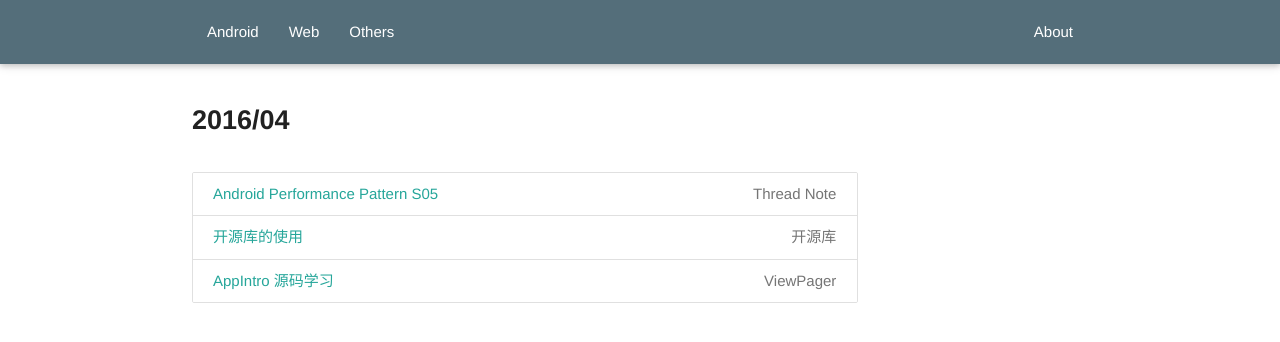
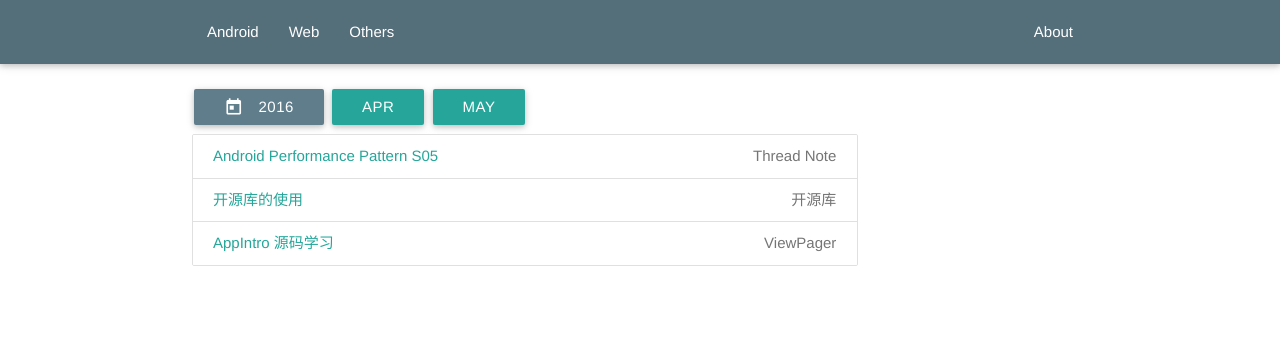
Before and after one commit to 13055512/13055512.github.io, a Jekyll site: the page built from index.html, in a window 1280 px wide. Shown: the top 342 px of the page. Built offline with Jekyll 4.4.1, drawn with Linux system fonts in a browser that asks for light colours.

Commit message:
更新下主页 UI

```diff
--- a/_includes/head.html
+++ b/_includes/head.html
@@ -4,6 +4,7 @@
   <title>{% if page.title %}{{ page.title }}{% else %}{{ site.title }}{% endif %}</title>
   <!--Import materialize.css-->
   <link type="text/css" rel="stylesheet" href="/css/materialize.my.css"  media="screen,projection"/>
+  <link href="https://fonts.googleapis.com/icon?family=Material+Icons" rel="stylesheet">
   <!--Let browser know website is optimized for mobile-->
   <meta name="viewport" content="width=device-width, initial-scale=1.0, maximum-scale=1.0, user-scalable=no"/>
 </head>
--- a/index.html
+++ b/index.html
@@ -5,7 +5,16 @@ layout: default
 <div class="container">
     <div class="row">
     <div class="col m9 s12">
-        <h2>2016/04</h2>
+        <br/>
+        <a class="btn dropdown-button white-text blue-grey " style="margin:2px" data-activates='dropdown-year'><i class="material-icons left">today</i>2016</a>
+        <!-- Dropdown Structure -->
+        <ul id='dropdown-year' class='dropdown-content'>
+            <li><a href="#">2016</a></li>
+            <li class="divider"></li>
+            <li><a href="#">EOF</a></li>
+        </ul>
+        <a class="btn white-text z-depth-1" style="margin:2px">Apr</a>
+        <a class="btn white-text z-depth-1" style="margin:2px">May</a>
         <div id="coll" class="collection">
           {% for post in site.posts %}
           <a class='collection-item' href="{{ post.url }}" target=_blank >{{ post.title }}
```
Also changed, not shown: css/materialize.my.css.
